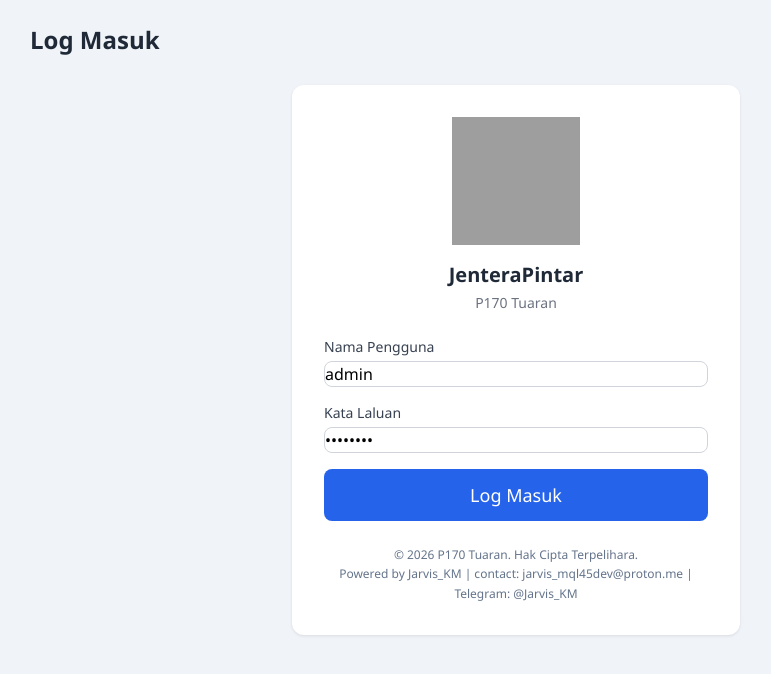
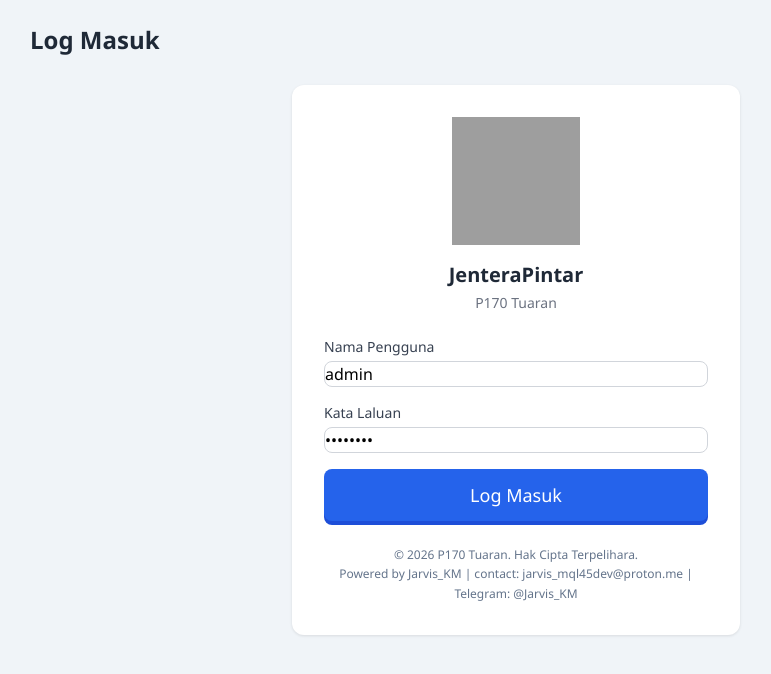
Before and after one commit to Jarvis-mql45-dev/jentera-pintar-p170-tuaran, a website: page frontend/index.html in a window 1280 px wide. Shown: the whole page, without its empty margins (254-1025 px from the left). Drawn offline with nearby package versions, Linux system fonts and the light colour scheme; grey boxes are pictures that could not be loaded.

Commit message:
feat: add tactile press-down effect to .btn-primary with box-shadow and :active transform

```diff
--- a/frontend/index.html
+++ b/frontend/index.html
@@ -44,8 +44,9 @@
         .card { background: white; border-radius: 12px; padding: 20px; box-shadow: 0 1px 3px rgba(0,0,0,0.1); transition: box-shadow 0.2s; }
         .card:hover { box-shadow: 0 4px 12px rgba(0,0,0,0.15); }
         .btn { padding: 8px 16px; border-radius: 8px; font-weight: 500; cursor: pointer; border: none; transition: all 0.2s; }
-        .btn-primary { background: #2563eb; color: white; }
-        .btn-primary:hover { background: #1d4ed8; }
+        .btn-primary { background: #2563eb; color: white; box-shadow: 0 4px 0 #1d4ed8; transition: all 0.1s ease-in-out; position: relative; }
+        .btn-primary:hover { background: #1d4ed8; box-shadow: 0 4px 0 #1e3a8a; }
+        .btn-primary:active { transform: translateY(3px); box-shadow: 0 1px 0 #1e3a8a; }
         .btn-success { background: #16a34a; color: white; }
         .btn-success:hover { background: #15803d; }
         .btn-danger { background: #dc2626; color: white; }
```
